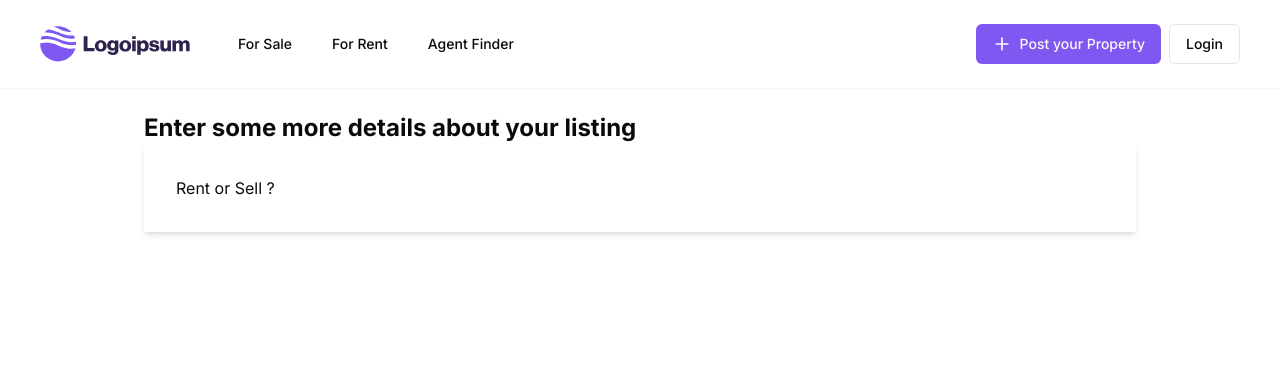
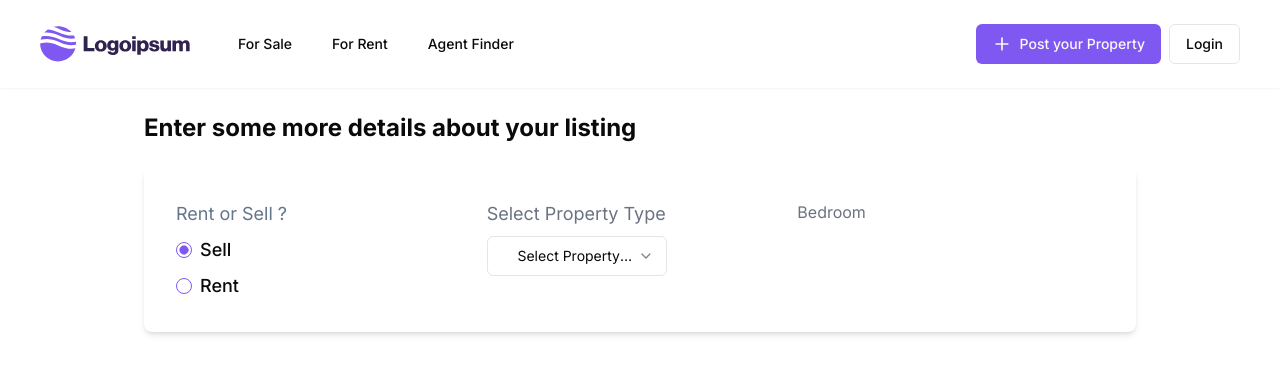
Before and after one commit to sleid1/real-estate-app-nextjs, a Next.js app: page /edit-listing/1 in a window 1280 px wide. Shown: the top 374 px of the page. Built offline with nearby package versions, Linux system fonts and the light colour scheme; no server answers.

Commit message:
Edit listing

```diff
--- a/app/(routes)/edit-listing/[id]/page.jsx
+++ b/app/(routes)/edit-listing/[id]/page.jsx
@@ -1,4 +1,14 @@
 "use client";
+
+import { Label } from "@/components/ui/label";
+import { RadioGroup, RadioGroupItem } from "@/components/ui/radio-group";
+import {
+   Select,
+   SelectContent,
+   SelectItem,
+   SelectTrigger,
+   SelectValue,
+} from "@/components/ui/select";
 
 const EditListing = () => {
    return (
@@ -6,10 +16,46 @@
          <h2 className="font-bold text-2xl">
             Enter some more details about your listing
          </h2>
-         <div className="p-8 rounded.lg shadow-md">
-            <div className="grid grid-cols-1 md:grid-cols-3">
-               <div>
-                  <h2>Rent or Sell ?</h2>
+         <div className="p-8 rounded-lg shadow-md grid gap-7 mt-6">
+            <div className="grid grid-cols-1 md:grid-cols-2 lg:grid-cols-3 gap-1">
+               <div className="flex flex-col gap-2">
+                  <h2 className="text-lg text-slate-500">Rent or Sell ?</h2>
+                  <RadioGroup defaultValue="Sell">
+                     <div className="flex items-center space-x-2">
+                        <RadioGroupItem value="Sell" id="Sell" />
+                        <Label htmlFor="Sell" className="text-lg">
+                           Sell
+                        </Label>
+                     </div>
+                     <div className="flex items-center space-x-2">
+                        <RadioGroupItem value="Rent" id="Rent" />
+                        <Label htmlFor="Rent" className="text-lg">
+                           Rent
+                        </Label>
+                     </div>
+                  </RadioGroup>
+               </div>
+               <div className="flex gap-2 flex-col">
+                  <h2 className="text-lg text-gray-500">
+                     Select Property Type
+                  </h2>
+                  <Select name="propertyType">
+                     <SelectTrigger className="w-[180px]">
+                        <SelectValue placeholder="Select Property Type" />
+                     </SelectTrigger>
+                     <SelectContent>
+                        <SelectItem value="Single Family House">
+                           Single Family House
+                        </SelectItem>
+                        <SelectItem value="Town House">Town House</SelectItem>
+                        <SelectItem value="Condo">Condo</SelectItem>
+                     </SelectContent>
+                  </Select>
+               </div>
+               <div className="grid grid-cols-1 md:grid-cols-2 lg:grid-cols-3 gap-1">
+                  <div className="flex gap-2 flex-col">
+                     <h2 className="text-gray-500"> Bedroom</h2>
+                  </div>
                </div>
             </div>
          </div>
--- /dev/null
+++ b/components/ui/label.jsx
@@ -0,0 +1,18 @@
+"use client"
+
+import * as React from "react"
+import * as LabelPrimitive from "@radix-ui/react-label"
+import { cva } from "class-variance-authority";
+
+import { cn } from "@/lib/utils"
+
+const labelVariants = cva(
+  "text-sm font-medium leading-none peer-disabled:cursor-not-allowed peer-disabled:opacity-70"
+)
+
+const Label = React.forwardRef(({ className, ...props }, ref) => (
+  <LabelPrimitive.Root ref={ref} className={cn(labelVariants(), className)} {...props} />
+))
+Label.displayName = LabelPrimitive.Root.displayName
+
+export { Label }
--- /dev/null
+++ b/components/ui/radio-group.jsx
@@ -0,0 +1,31 @@
+"use client"
+
+import * as React from "react"
+import * as RadioGroupPrimitive from "@radix-ui/react-radio-group"
+import { Circle } from "lucide-react"
+
+import { cn } from "@/lib/utils"
+
+const RadioGroup = React.forwardRef(({ className, ...props }, ref) => {
+  return (<RadioGroupPrimitive.Root className={cn("grid gap-2", className)} {...props} ref={ref} />);
+})
+RadioGroup.displayName = RadioGroupPrimitive.Root.displayName
+
+const RadioGroupItem = React.forwardRef(({ className, ...props }, ref) => {
+  return (
+    (<RadioGroupPrimitive.Item
+      ref={ref}
+      className={cn(
+        "aspect-square h-4 w-4 rounded-full border border-primary text-primary ring-offset-background focus:outline-none focus-visible:ring-2 focus-visible:ring-ring focus-visible:ring-offset-2 disabled:cursor-not-allowed disabled:opacity-50",
+        className
+      )}
+      {...props}>
+      <RadioGroupPrimitive.Indicator className="flex items-center justify-center">
+        <Circle className="h-2.5 w-2.5 fill-current text-current" />
+      </RadioGroupPrimitive.Indicator>
+    </RadioGroupPrimitive.Item>)
+  );
+})
+RadioGroupItem.displayName = RadioGroupPrimitive.Item.displayName
+
+export { RadioGroup, RadioGroupItem }
--- /dev/null
+++ b/components/ui/select.jsx
@@ -0,0 +1,122 @@
+"use client"
+
+import * as React from "react"
+import * as SelectPrimitive from "@radix-ui/react-select"
+import { Check, ChevronDown, ChevronUp } from "lucide-react"
+
+import { cn } from "@/lib/utils"
+
+const Select = SelectPrimitive.Root
+
+const SelectGroup = SelectPrimitive.Group
+
+const SelectValue = SelectPrimitive.Value
+
+const SelectTrigger = React.forwardRef(({ className, children, ...props }, ref) => (
+  <SelectPrimitive.Trigger
+    ref={ref}
+    className={cn(
+      "flex h-10 w-full items-center justify-between rounded-md border border-input bg-background px-3 py-2 text-sm ring-offset-background placeholder:text-muted-foreground focus:outline-none focus:ring-2 focus:ring-ring focus:ring-offset-2 disabled:cursor-not-allowed disabled:opacity-50 [&>span]:line-clamp-1",
+      className
+    )}
+    {...props}>
+    {children}
+    <SelectPrimitive.Icon asChild>
+      <ChevronDown className="h-4 w-4 opacity-50" />
+    </SelectPrimitive.Icon>
+  </SelectPrimitive.Trigger>
+))
+SelectTrigger.displayName = SelectPrimitive.Trigger.displayName
+
+const SelectScrollUpButton = React.forwardRef(({ className, ...props }, ref) => (
+  <SelectPrimitive.ScrollUpButton
+    ref={ref}
+    className={cn("flex cursor-default items-center justify-center py-1", className)}
+    {...props}>
+    <ChevronUp className="h-4 w-4" />
+  </SelectPrimitive.ScrollUpButton>
+))
+SelectScrollUpButton.displayName = SelectPrimitive.ScrollUpButton.displayName
+
+const SelectScrollDownButton = React.forwardRef(({ className, ...props }, ref) => (
+  <SelectPrimitive.ScrollDownButton
+    ref={ref}
+    className={cn("flex cursor-default items-center justify-center py-1", className)}
+    {...props}>
+    <ChevronDown className="h-4 w-4" />
+  </SelectPrimitive.ScrollDownButton>
+))
+SelectScrollDownButton.displayName =
+  SelectPrimitive.ScrollDownButton.displayName
+
+const SelectContent = React.forwardRef(({ className, children, position = "popper", ...props }, ref) => (
+  <SelectPrimitive.Portal>
+    <SelectPrimitive.Content
+      ref={ref}
+      className={cn(
+        "relative z-50 max-h-96 min-w-[8rem] overflow-hidden rounded-md border bg-popover text-popover-foreground shadow-md data-[state=open]:animate-in data-[state=closed]:animate-out data-[state=closed]:fade-out-0 data-[state=open]:fade-in-0 data-[state=closed]:zoom-out-95 data-[state=open]:zoom-in-95 data-[side=bottom]:slide-in-from-top-2 data-[side=left]:slide-in-from-right-2 data-[side=right]:slide-in-from-left-2 data-[side=top]:slide-in-from-bottom-2",
+        position === "popper" &&
+          "data-[side=bottom]:translate-y-1 data-[side=left]:-translate-x-1 data-[side=right]:translate-x-1 data-[side=top]:-translate-y-1",
+        className
+      )}
+      position={position}
+      {...props}>
+      <SelectScrollUpButton />
+      <SelectPrimitive.Viewport
+        className={cn("p-1", position === "popper" &&
+          "h-[var(--radix-select-trigger-height)] w-full min-w-[var(--radix-select-trigger-width)]")}>
+        {children}
+      </SelectPrimitive.Viewport>
+      <SelectScrollDownButton />
+    </SelectPrimitive.Content>
+  </SelectPrimitive.Portal>
+))
+SelectContent.displayName = SelectPrimitive.Content.displayName
+
+const SelectLabel = React.forwardRef(({ className, ...props }, ref) => (
+  <SelectPrimitive.Label
+    ref={ref}
+    className={cn("py-1.5 pl-8 pr-2 text-sm font-semibold", className)}
+    {...props} />
+))
+SelectLabel.displayName = SelectPrimitive.Label.displayName
+
+const SelectItem = React.forwardRef(({ className, children, ...props }, ref) => (
+  <SelectPrimitive.Item
+    ref={ref}
+    className={cn(
+      "relative flex w-full cursor-default select-none items-center rounded-sm py-1.5 pl-8 pr-2 text-sm outline-none focus:bg-accent focus:text-accent-foreground data-[disabled]:pointer-events-none data-[disabled]:opacity-50",
+      className
+    )}
+    {...props}>
+    <span className="absolute left-2 flex h-3.5 w-3.5 items-center justify-center">
+      <SelectPrimitive.ItemIndicator>
+        <Check className="h-4 w-4" />
+      </SelectPrimitive.ItemIndicator>
+    </span>
+
+    <SelectPrimitive.ItemText>{children}</SelectPrimitive.ItemText>
+  </SelectPrimitive.Item>
+))
+SelectItem.displayName = SelectPrimitive.Item.displayName
+
+const SelectSeparator = React.forwardRef(({ className, ...props }, ref) => (
+  <SelectPrimitive.Separator
+    ref={ref}
+    className={cn("-mx-1 my-1 h-px bg-muted", className)}
+    {...props} />
+))
+SelectSeparator.displayName = SelectPrimitive.Separator.displayName
+
+export {
+  Select,
+  SelectGroup,
+  SelectValue,
+  SelectTrigger,
+  SelectContent,
+  SelectLabel,
+  SelectItem,
+  SelectSeparator,
+  SelectScrollUpButton,
+  SelectScrollDownButton,
+}
--- a/package.json
+++ b/package.json
@@ -10,6 +10,9 @@
   },
   "dependencies": {
     "@clerk/nextjs": "^5.2.2",
+    "@radix-ui/react-label": "^2.1.0",
+    "@radix-ui/react-radio-group": "^1.2.0",
+    "@radix-ui/react-select": "^2.1.1",
     "@radix-ui/react-slot": "^1.1.0",
     "@supabase/supabase-js": "^2.44.2",
     "class-variance-authority": "^0.7.0",
```
Also changed, not shown: 1 other file (tests, documents, lock files or other folders).
